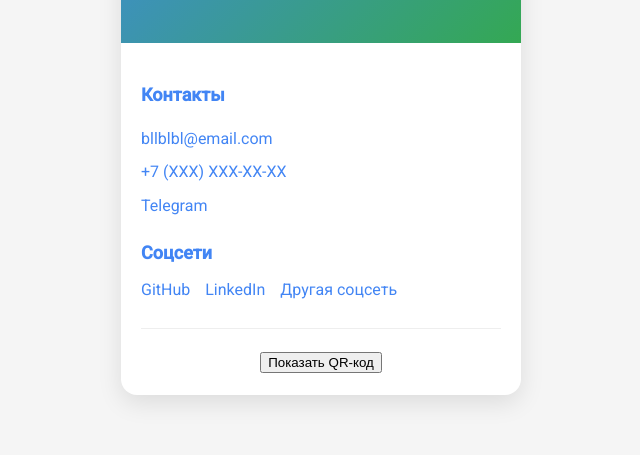
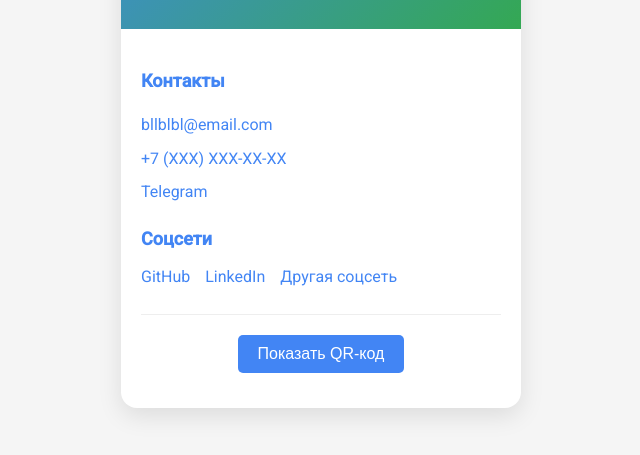
Before and after one commit to Svt314/pwa-card, a plain HTML site: page index.html in a window 1280 px wide. Shown: the part 349-804 px from the top of the page, without its empty margins (319-959 px from the left). Drawn offline with Linux system fonts and the light colour scheme.

Commit message:
Update styles.css

```diff
--- a/styles.css
+++ b/styles.css
@@ -106,3 +106,24 @@ a:hover {
   height: 150px;
   margin-top: 10px;
 }
+.qr-button {
+  background-color: var(--primary-color);
+  color: white;
+  border: none;
+  padding: 10px 20px;
+  border-radius: 5px;
+  cursor: pointer;
+  font-size: 16px;
+  transition: background-color 0.3s;
+  margin-bottom: 15px;
+}
+
+.qr-button:hover {
+  background-color: var(--secondary-color);
+}
+
+.qr-container {
+  text-align: center;
+  margin-top: 15px;
+  animation: fadeIn 0.5s ease-out;
+}
```
